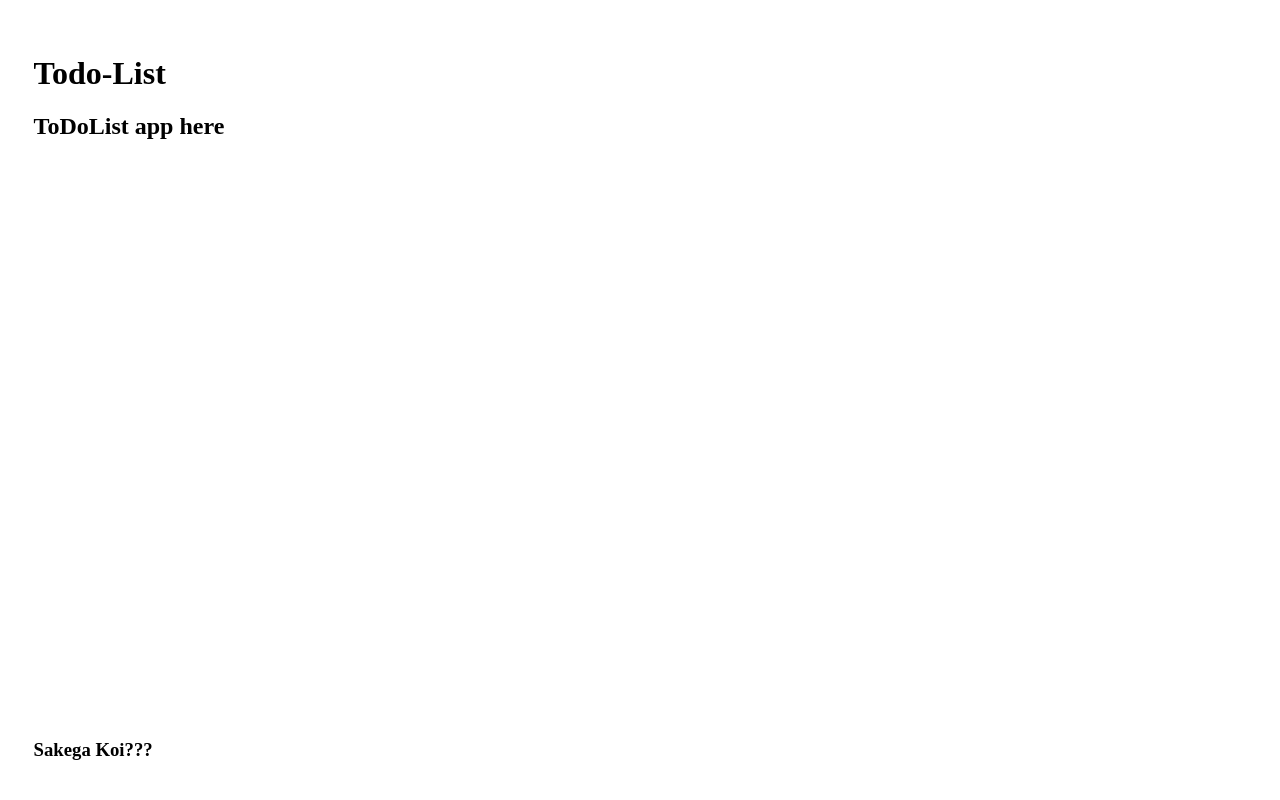
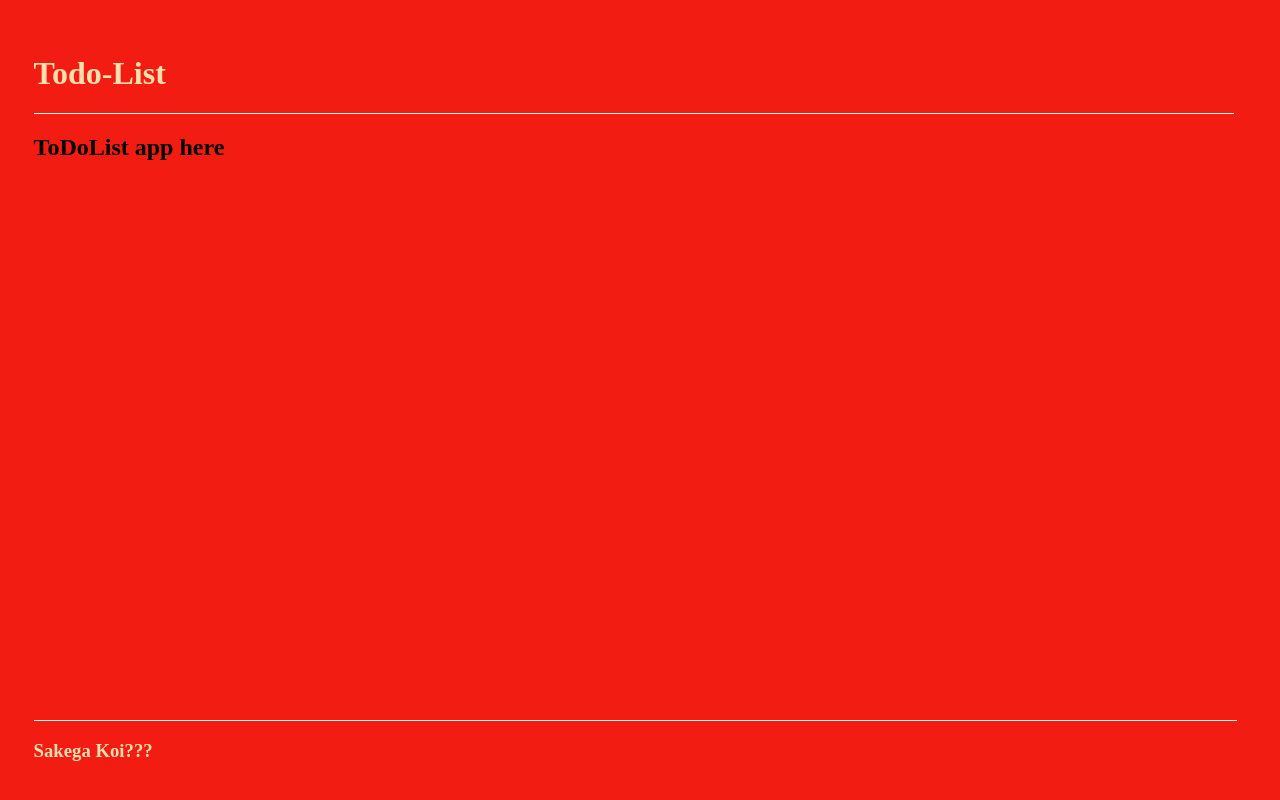
Before and after one commit to ramkdas12/ToDoList, an Angular app in the folder todoList/: page / in a window 1280 px wide. Built offline with nearby package versions, Linux system fonts and the light colour scheme.

Commit message:
Created List Class, Updated CSS

```diff
--- a/todoList/src/app/app.module.ts
+++ b/todoList/src/app/app.module.ts
@@ -5,6 +5,9 @@ import { AppComponent } from './app.component';
 import { HeaderComponent } from './header/header.component';
 import { SectionComponent } from './section/section.component';
 import { FooterComponent } from './footer/footer.component';
+
+import { ListService } from './list.service';
+import { List } from './list.class';
 
 
 @NgModule({
@@ -17,7 +20,7 @@ import { FooterComponent } from './footer/footer.component';
   imports: [
     BrowserModule
   ],
-  providers: [],
+  providers: [ ListService ],
   bootstrap: [AppComponent]
 })
 export class AppModule { }
--- a/todoList/src/app/footer/footer.component.css
+++ b/todoList/src/app/footer/footer.component.css
@@ -3,4 +3,6 @@ footer {
     position: absolute;
     width: 94%;
     height: 10%;
+    color: navajowhite;
+    border-top: 1px solid white;
 }
--- a/todoList/src/app/header/header.component.css
+++ b/todoList/src/app/header/header.component.css
@@ -1,4 +1,6 @@
 header {
     height: 10%;
     width: 100%;
+    color: navajowhite;
+    border-bottom: 1px solid white;
 }
--- /dev/null
+++ b/todoList/src/app/list.class.ts
@@ -0,0 +1,6 @@
+export class List {
+    id: number;
+    title: string;
+    description: string;
+    completed: boolean;
+}
--- /dev/null
+++ b/todoList/src/app/list.service.ts
@@ -0,0 +1,6 @@
+import { Injectable } from '@angular/core';
+
+@Injectable()
+export class ListService {
+    getList(): void {}
+}
--- a/todoList/src/app/section/section.component.ts
+++ b/todoList/src/app/section/section.component.ts
@@ -1,4 +1,7 @@
 import { Component } from '@angular/core';
+
+import { ListService } from './../list.service';
+import { List } from './../list.class';
 
 @Component({
     selector: 'app-section',
@@ -6,4 +9,6 @@ import { Component } from '@angular/core';
     styleUrls: ['./section.component.css']
 })
 export class SectionComponent {
+    list: List[];
+
 }
--- a/todoList/src/styles.css
+++ b/todoList/src/styles.css
@@ -8,4 +8,5 @@ body {
     height: 100%;
     width: 97.8%;
     padding: 2%;
+    background-color: #f21c12;
 }
```
